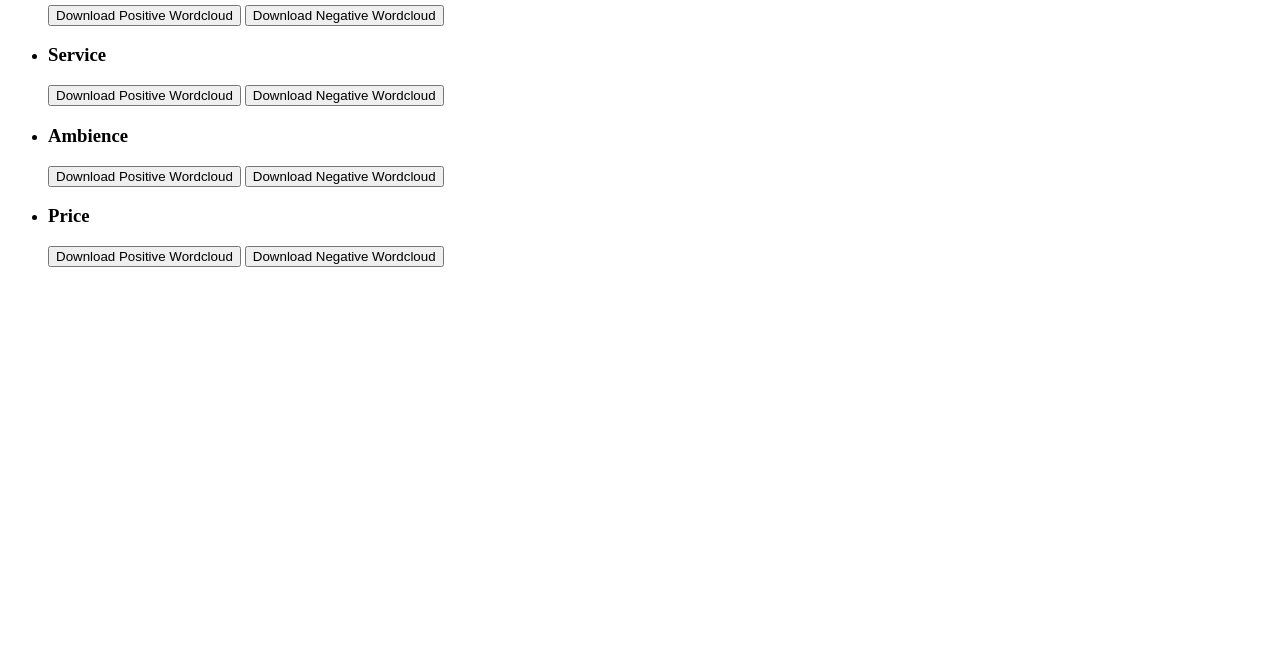
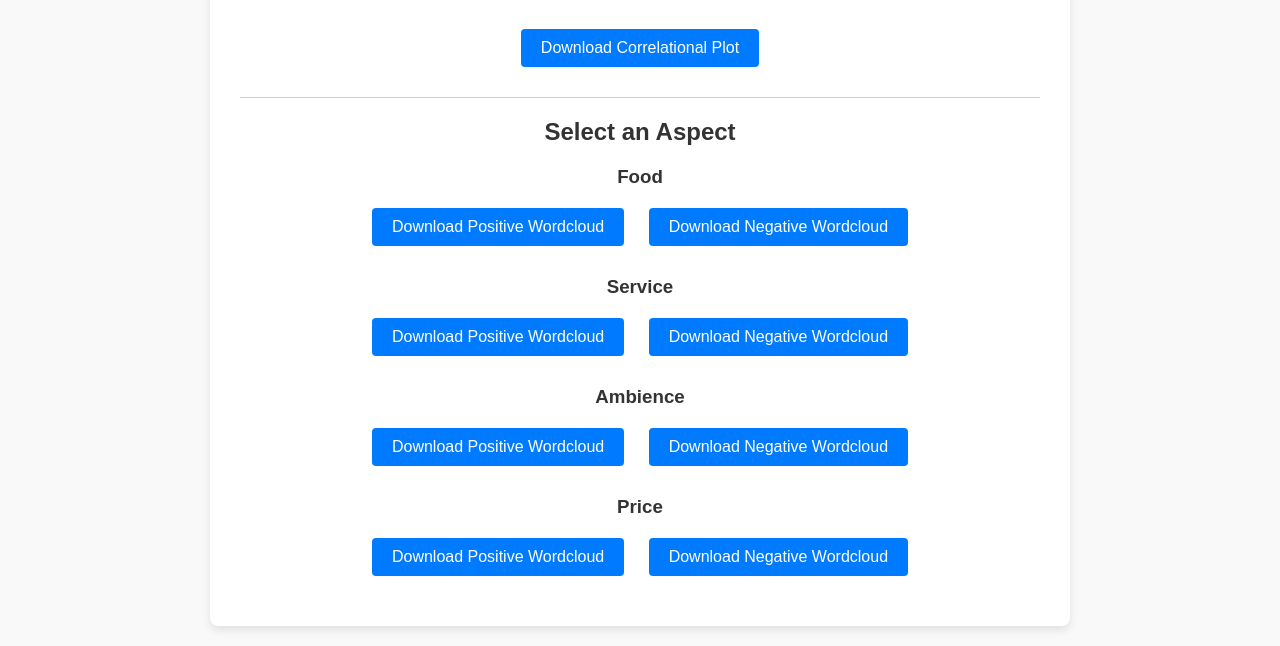
Before and after one commit to sophie-csv/flaskSA, a Flask app: page /aspect_download in a window 1280 px wide. Shown: the part 1432-2078 px from the top of the page. Before the commit the page ends 1699 px from the top, so only its background shows below. Run offline with Flask 3, Linux system fonts and the light colour scheme.

Commit message:
Added design

```diff
--- a/app.py
+++ b/app.py
@@ -40,10 +40,11 @@ def upload():
             save_location = os.path.join('input', new_filename)
             file.save(save_location)
 
-            if 'nouns' in request.form and request.form['nouns'] == 'on':
+            type_selected = request.form.get('type')
+            if type_selected == 'ABSA':
                 output_file = process_aspect_csv(save_location)
                 return redirect(url_for('aspect_download'))
-            else:
+            elif type_selected == 'Basic':
                 output_file = process_csv(save_location)
             #return send_from_directory('output', output_file)
                 return redirect(url_for('download'))
--- a/custom.py
+++ b/custom.py
@@ -135,7 +135,6 @@ def density_plot():
     plt.xlim(-1, 1)
     plt.axvline(0, linestyle="--", color="black", alpha=0.6)
     plt.legend(title="Aspect")
-    plt.show()
 
     image_path = os.path.join('output', new_file_name)
     plt.savefig(image_path)
@@ -154,13 +153,12 @@ def box_plot():
     data['compound'] = data['polarity']
 
     plt.figure(figsize=(10, 6))
-    sns.boxplot(data=data, x="aspect", y="compound", palette="Set3")
+    sns.boxplot(data=data, x="aspect", y="compound", hue="aspect", palette="Set3", legend=False)
     plt.title("Sentiment Score Distribution by Aspect")
     plt.xlabel("Aspect")
     plt.ylabel("Compound Sentiment Score")
     plt.xticks(rotation=45, ha='right')
     plt.tight_layout()
-    plt.show()
 
     image_path = os.path.join('output', new_file_name)
     plt.savefig(image_path)
@@ -200,7 +198,6 @@ def correlation():
     plt.text(0.05, 0.95, f'Correlation Coefficient: {corr_coefficient:.2f}',
          transform=plt.gca().transAxes, fontsize=14, verticalalignment='top', horizontalalignment='left',
          bbox=dict(facecolor='white', alpha=0.6, edgecolor='black', boxstyle='round,pad=1'))
-    plt.show()
 
     image_path = os.path.join('output', new_file_name)
     plt.savefig(image_path)
--- a/templates/aspect_download.html
+++ b/templates/aspect_download.html
@@ -1,42 +1,116 @@
-
 <!DOCTYPE html>
 <html lang="en">
 <head>
     <meta charset="UTF-8">
     <meta name="viewport" content="width=device-width, initial-scale=1.0">
     <title>Download Files</title>
+    <style>
+        body {
+            font-family: Arial, sans-serif;
+            background-color: #f9f9f9;
+            margin: 0;
+            padding: 0;
+            display: flex;
+            justify-content: center;
+            align-items: center;
+            flex-direction: column;
+        }
+
+        .container {
+            background-color: #ffffff;
+            padding: 20px 30px;
+            margin: 20px;
+            border-radius: 8px;
+            box-shadow: 0 4px 8px rgba(0, 0, 0, 0.1);
+            width: 100%;
+            max-width: 800px;
+        }
+
+        h1, h2, h3 {
+            text-align: center;
+            color: #333333;
+        }
+
+        hr {
+            border: none;
+            border-top: 1px solid #cccccc;
+            margin: 20px 0;
+        }
+
+        img {
+            display: block;
+            margin: 20px auto;
+            max-width: 100%;
+            height: auto;
+            border: 1px solid #dddddd;
+            border-radius: 8px;
+        }
+
+        form, button {
+            text-align: center;
+        }
+
+        button {
+            background-color: #007BFF;
+            color: white;
+            border: none;
+            padding: 10px 20px;
+            border-radius: 4px;
+            cursor: pointer;
+            font-size: 1em;
+            margin: 10px;
+        }
+
+        button:hover {
+            background-color: #0056b3;
+        }
+
+        ul {
+            list-style: none;
+            padding: 0;
+        }
+
+        li {
+            text-align: center;
+            margin: 20px 0;
+        }
+
+        li h3 {
+            margin-bottom: 10px;
+        }
+    </style>
 </head>
 <body>
+    <div class="container">
         <h1>Successfully Uploaded!</h1>
         <h3>Here is the file with sentiment values attached:</h3>
 
         <!-- Density Plot Section -->
         <h3>Density Plot</h3>
         <img src="{{ url_for('plot_density') }}" alt="Density Plot">
-    <br><br>
         <form action="{{ url_for('plot_density') }}" method="get">
             <button type="submit">Download Density Plot</button>
         </form>
 
-    <hr> <!-- Adds a horizontal line between sections -->
+        <hr>
 
         <!-- Box Plot Section -->
         <h3>Sentiment Distribution Box Plot</h3>
         <img src="{{ url_for('plot_boxplot') }}" alt="Sentiment Distribution Box Plot">
-    <br><br>
         <form action="{{ url_for('plot_boxplot') }}" method="get">
             <button type="submit">Download Box Plot</button>
         </form>
 
-    <hr> <!-- Adds a horizontal line between sections -->
+        <hr>
 
         <!-- Correlational Plot Section -->
         <h3>Sentiment Distribution Correlational Plot</h3>
         <img src="{{ url_for('plot_correlational') }}" alt="Sentiment Distribution Correlational Plot">
-    <br><br>
         <form action="{{ url_for('plot_correlational') }}" method="get">
             <button type="submit">Download Correlational Plot</button>
         </form>
+
+        <hr>
 
         <h2>Select an Aspect</h2>
         <ul>
@@ -44,11 +118,15 @@
             {% for aspect in aspects.keys() %}
             <li>
                 <h3>{{ aspect.capitalize() }}</h3>
-                <button onclick="window.location.href='/aspect_download/{{ aspect }}/positivewordcloud'">Download Positive Wordcloud</button>
-                <button onclick="window.location.href='/aspect_download/{{ aspect }}/negativewordcloud'">Download Negative Wordcloud</button>
+                <button onclick="window.location.href='/aspect_download/{{ aspect }}/positivewordcloud'">
+                    Download Positive Wordcloud
+                </button>
+                <button onclick="window.location.href='/aspect_download/{{ aspect }}/negativewordcloud'">
+                    Download Negative Wordcloud
+                </button>
             </li>
             {% endfor %}
         </ul>
-
+    </div>
 </body>
 </html>
```
Also changed, not shown: templates/upload.html (+99 -9 lines), wordclouds/test_reviews_2025-01-08_with_aspect_sentiments_negative_wordcloud_ambience.png (deleted), wordclouds/test_reviews_2025-01-08_with_aspect_sentiments_negative_wordcloud_food.png (deleted), wordclouds/test_reviews_2025-01-08_with_aspect_sentiments_negative_wordcloud_price.png (deleted), wordclouds/test_reviews_2025-01-08_with_aspect_sentiments_negative_wordcloud_service.png (deleted), wordclouds/test_reviews_2025-01-08_with_aspect_sentiments_positive_wordcloud_ambience.png (deleted), wordclouds/test_reviews_2025-01-08_with_aspect_sentiments_positive_wordcloud_food.png (deleted), wordclouds/test_reviews_2025-01-08_with_aspect_sentiments_positive_wordcloud_price.png (deleted), wordclouds/test_reviews_2025-01-08_with_aspect_sentiments_positive_wordcloud_service.png (deleted). Lines whose indentation alone changed are shown as unchanged.
